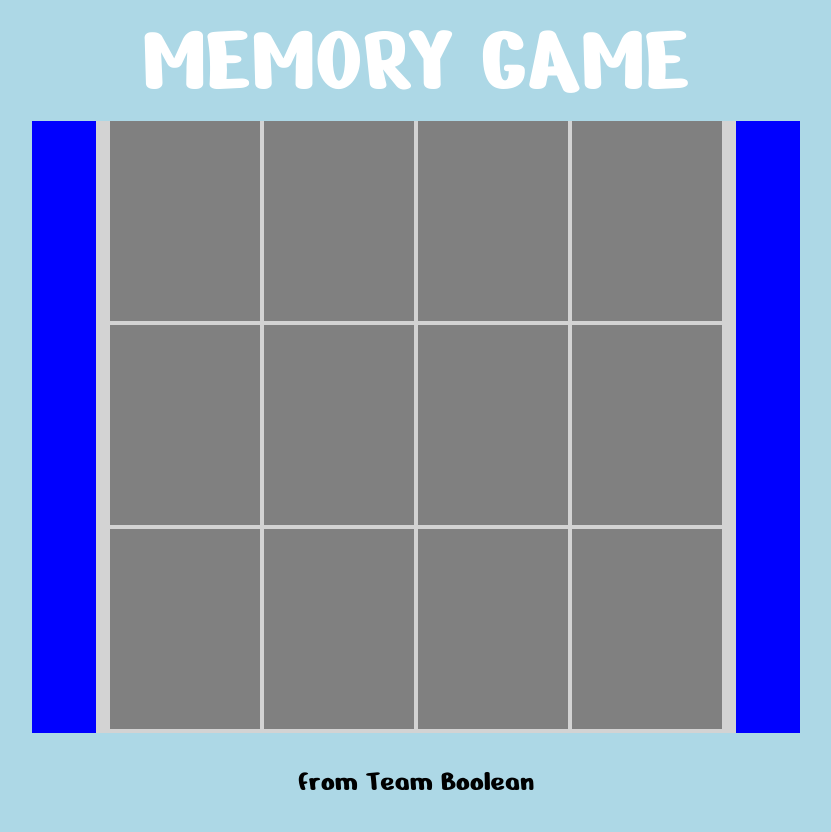
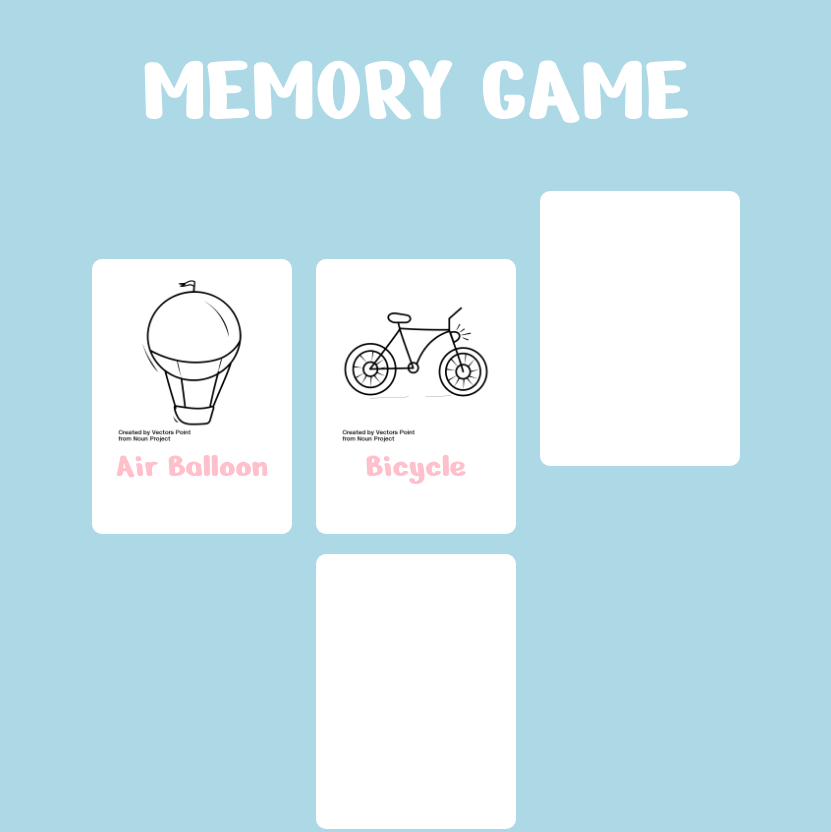
Before and after one commit to Dueel/html-css-memory, a plain HTML site: page index.html in a window 1280 px wide. Shown: the top 832 px of the page, without its empty margins (224-1055 px from the left). Drawn offline with Linux system fonts and the light colour scheme.

Commit message:
problema

```diff
--- a/css/style.css
+++ b/css/style.css
@@ -1,3 +1,5 @@
+/* GENERIC RULES */
+
 *{
   margin: 0;
   padding: 0;
@@ -9,31 +11,50 @@ body{
 }
 
 main{
-  background-color: blue;
   width: 60vw;
   margin: auto;
 }
+
+/* SPECIFIC RULES */
 
 header div{
   font-family: 'Nerko One', cursive;
   font-size: 100px;
   text-align: center;
   color: white;
+  margin: 30px;
 }
 
 .row{
-  background: lightgrey;
-  width: 50vw;
   margin: auto;
   text-align: center;
 }
 
 .card{
-  background: grey;
-  width: 150px;
-  height: 200px;
+  background: white;
+  width: 200px;
+  height: 275px;
   display: inline-block;
+  border-radius: 10px;
+  margin: 10px;
 }
+
+img{
+  width: 172px;
+  position: relative;
+  top: 20px;
+}
+
+.card div{
+  font-family: 'Nerko One', cursive;
+  font-size: 35px;
+  color: pink;
+  margin: 10px;
+  /* position: relative;
+  top: 30px */
+}
+
+/* FOOTER */
 
 footer div{
   margin: 30px auto;
--- a/index.html
+++ b/index.html
@@ -21,10 +21,16 @@
         <!-- First row -->
 
         <div class="card">
-
+          <img src="img/noun_air_balloon_3134741.png" alt="">
+          <div>
+            Air Balloon
+          </div>
         </div>
         <div class="card">
-
+          <img src="img/noun_Bicycle_3134821.png" alt="">
+          <div>
+            Bicycle
+          </div>
         </div>
         <div class="card">
 
```
